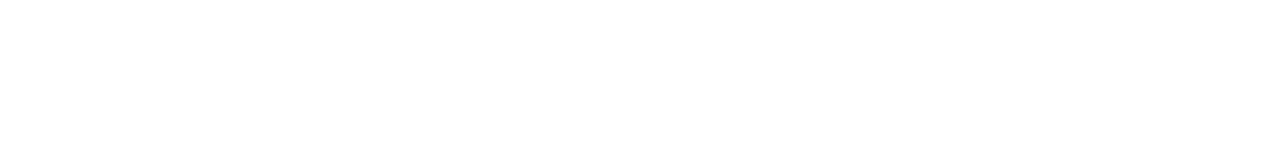
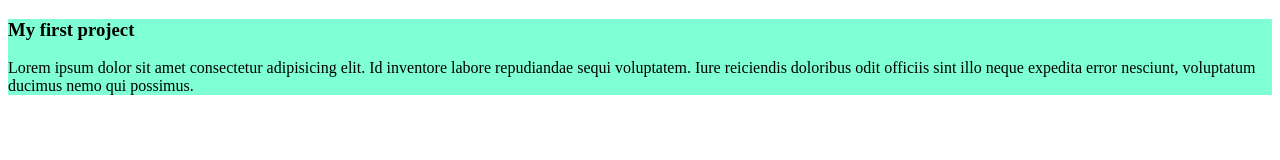
Before and after one commit to Sakafy-34/first-project, a plain HTML site: page index.html in a window 1280 px wide. Drawn offline with Linux system fonts and the light colour scheme.

Commit message:
added file

```diff
--- a/index.html
+++ b/index.html
@@ -3,9 +3,19 @@
 <head>
     <meta charset="UTF-8">
     <meta name="viewport" content="width=, initial-scale=1.0">
-    <title>Document</title>
+    <title>
+        Mysimple Website
+    </title>
+    <link rel="stylesheet" href="styles/style.css">
 </head>
 <body>
-
+    <div class="divison">
+        <h3>
+            My first project
+        </h3>
+        <p>
+            Lorem ipsum dolor sit amet consectetur adipisicing elit. Id inventore labore repudiandae sequi voluptatem. Iure reiciendis doloribus odit officiis sint illo neque expedita error nesciunt, voluptatum ducimus nemo qui possimus.
+        </p>
+    </div>
 </body>
 </html>
--- /dev/null
+++ b/styles/style.css
@@ -0,0 +1,4 @@
+.divison{
+    background-color: aquamarine;
+
+}
```
